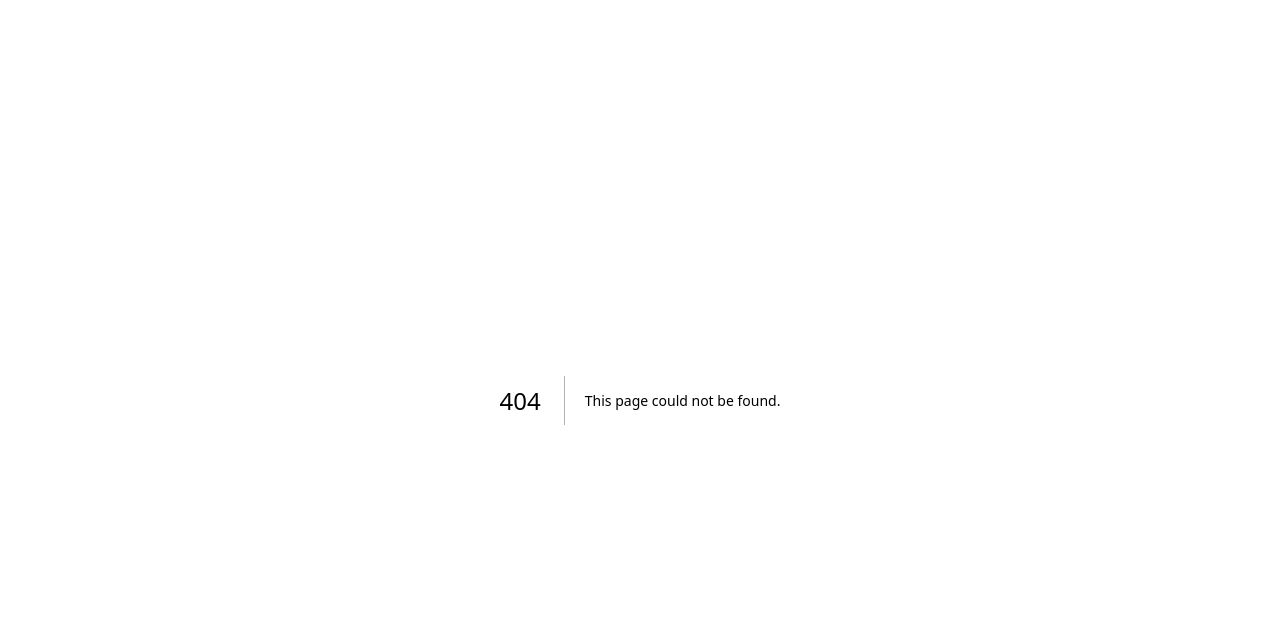
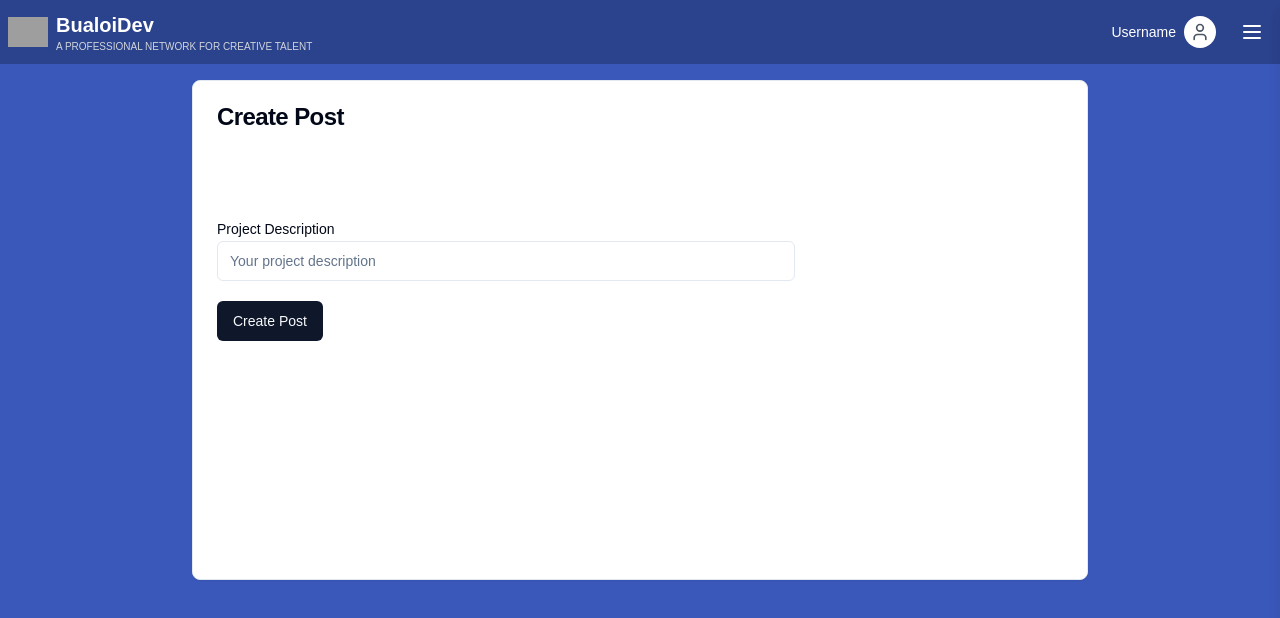
Before and after one commit to lLab-sy/eiei-se2, a Next.js app in the folder frontend/: page /create-post in a window 1280 px wide. Before the commit this address had no page. Shown: the top 618 px of the page. Built offline with nearby package versions, Linux system fonts and the light colour scheme; grey boxes are pictures that could not be loaded.

Commit message:
init post create page

```diff
--- a/frontend/package.json
+++ b/frontend/package.json
@@ -10,6 +10,10 @@
   },
   "dependencies": {
     "@hookform/resolvers": "^3.10.0",
+    "@radix-ui/react-dropdown-menu": "^2.1.5",
+    "@radix-ui/react-label": "^2.1.1",
+    "@radix-ui/react-select": "^2.1.5",
+    "@radix-ui/react-slot": "^1.1.1",
     "@radix-ui/react-avatar": "^1.1.2",
     "@radix-ui/react-dropdown-menu": "^2.1.5",
     "@radix-ui/react-label": "^2.1.1",
--- /dev/null
+++ b/frontend/src/app/(logged-in)/create-post/page.tsx
@@ -0,0 +1,42 @@
+"use client";
+import { Button } from "@/components/ui/button";
+import { Card, CardContent, CardHeader, CardTitle } from "@/components/ui/card";
+import { Input } from "@/components/ui/input";
+import { Label } from "@/components/ui/label";
+import {
+  Select,
+  SelectContent,
+  SelectGroup,
+  SelectItem,
+  SelectLabel,
+  SelectTrigger,
+  SelectValue,
+} from "@/components/ui/select";
+
+export default function CreatePostPage() {
+  return (
+    <div className="flex bg-mainblue-light justify-center min-h-screen">
+      <div className="flex flex-wrap w-[70%] h-[500px] my-4">
+        <Card className="w-[100%]">
+          <CardHeader>
+            <CardTitle>Create Post</CardTitle>
+          </CardHeader>
+          <div className="w-[30%]">
+            <CardContent></CardContent>
+          </div>
+          <div className="w-[70%]">
+            <CardContent className="flex flex-col py-5">
+              <div className="w-full py-5">
+                <Label>Project Description</Label>
+                <Input type="text" placeholder="Your project description" />
+              </div>
+              <div>
+                <Button>Create Post</Button>
+              </div>
+            </CardContent>
+          </div>
+        </Card>
+      </div>
+    </div>
+  );
+}
--- /dev/null
+++ b/frontend/src/app/(logged-in)/my-post/page.tsx
@@ -0,0 +1,3 @@
+export default function MockPostPage() {
+  return <div className="min-h-screen bg-gray-50"></div>;
+}
--- a/frontend/src/app/layout.tsx
+++ b/frontend/src/app/layout.tsx
@@ -2,6 +2,7 @@ import type { Metadata } from "next";
 import { Geist, Geist_Mono } from "next/font/google";
 import "./globals.css";
 import { Toaster } from "@/components/ui/toaster";
+import NavBar from "@/components/NavBar";
 
 const geistSans = Geist({
   variable: "--font-geist-sans",
@@ -28,6 +29,7 @@ export default function RootLayout({
       <body
         className={`${geistSans.variable} ${geistMono.variable} antialiased`}
       >
+        <NavBar />
         {children}
         <Toaster />
       </body>
--- a/frontend/src/app/page.tsx
+++ b/frontend/src/app/page.tsx
@@ -8,7 +8,6 @@ import Footer from "@/components/Footer";
 export default function Home() {
   return (
     <div className="min-h-screen bg-gray-50">
-      <NavBar />
       <Banner />
       <ShortKeyList />
       <MovieList />
```
Also changed, not shown: frontend/components.json, 2 other files (tests, documents, lock files or other folders).
